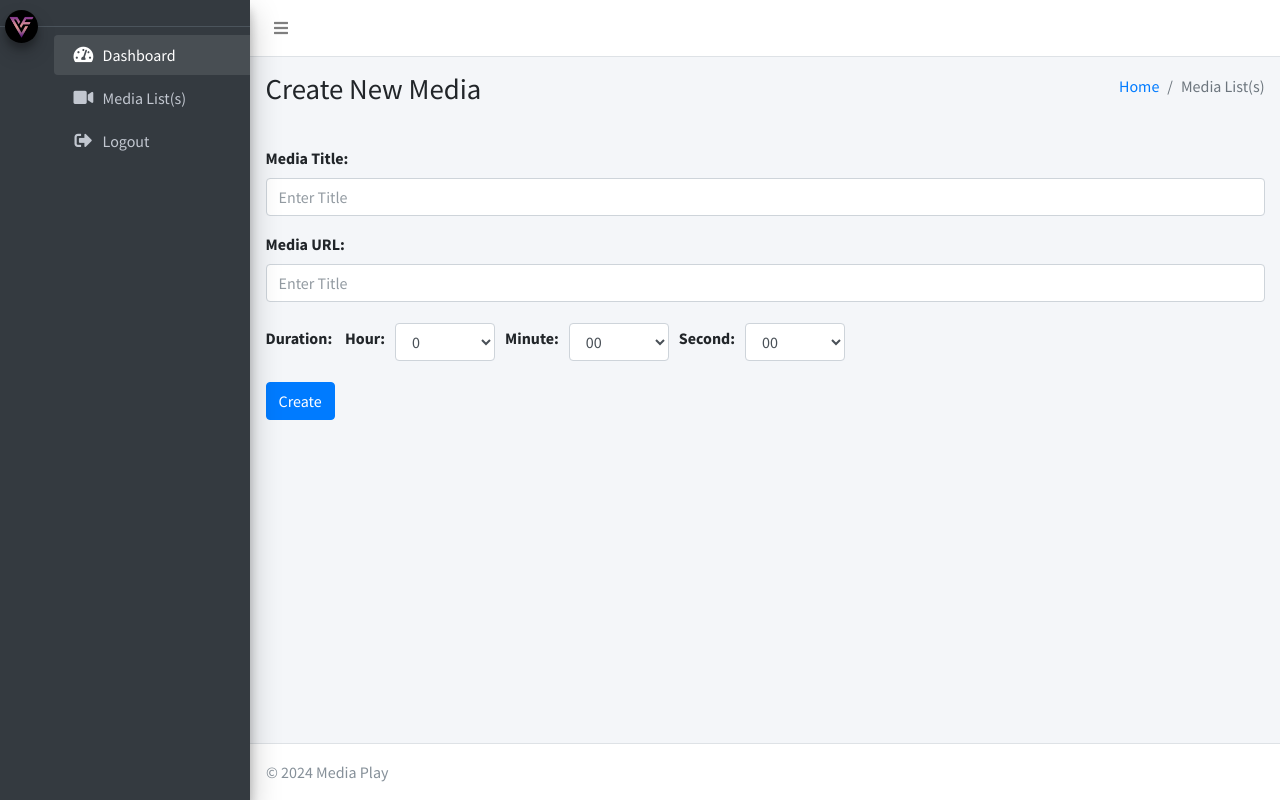
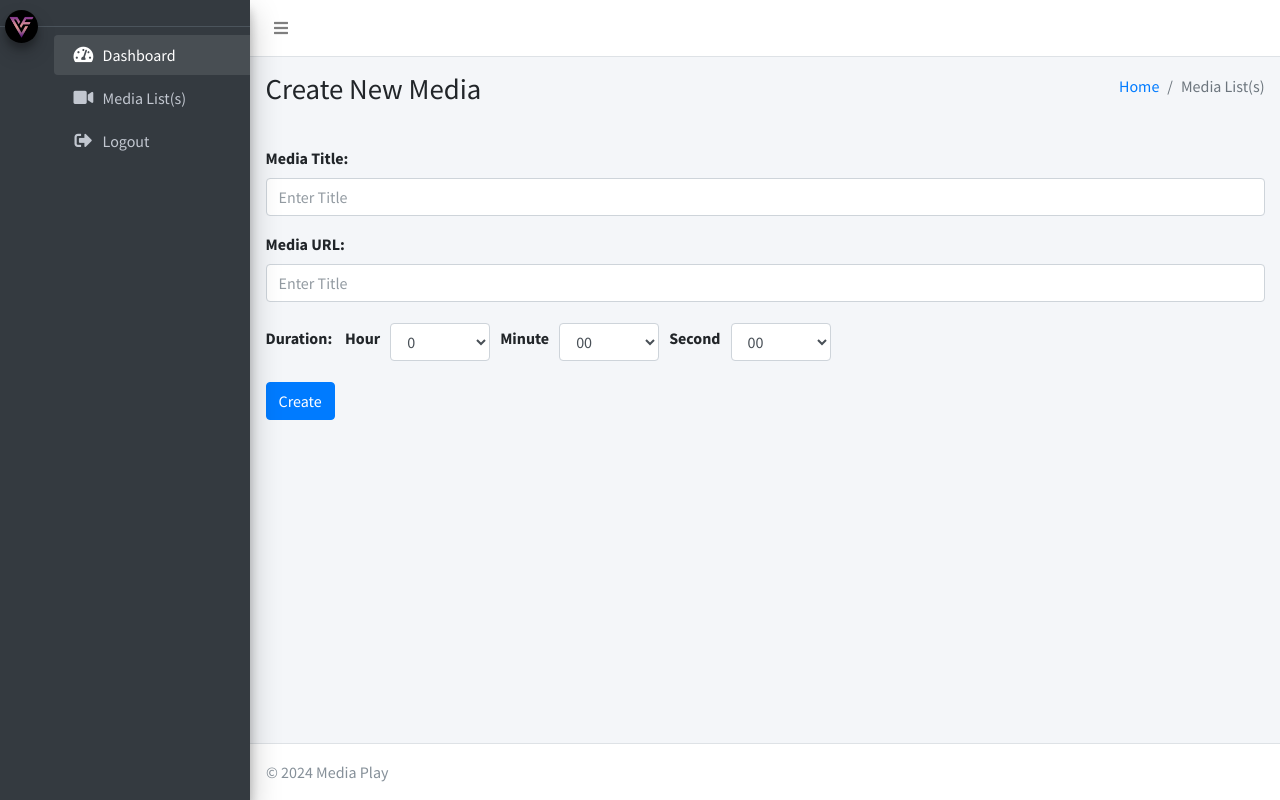
Before and after one commit to sanjaykumar2338/media_play, a Laravel app: template resources/views/admin/pages/media/create.blade.php in a window 1280 px wide. Run offline with Laravel 10, Linux system fonts and the light colour scheme; the template is opened without the code that fills it, so the values that code supplies are empty; some libraries are stand-ins or nearby versions.

Commit message:
new site

```diff
--- a/resources/views/admin/pages/media/create.blade.php
+++ b/resources/views/admin/pages/media/create.blade.php
@@ -49,22 +49,22 @@
                 </div>
 
                 <div class="form-group" style="display: flex; align-items: center;">
-                <label for="url">Duration:</label><br>&nbsp;&nbsp;&nbsp;&nbsp;
-                  <label for="hour" style="margin-right: 10px;">Hour:</label>
+                  <label for="duration">Duration:</label><br>&nbsp;&nbsp;&nbsp;&nbsp;
+                  <label for="hour" style="margin-right: 10px;">Hour</label>
                   <select class="form-control" id="hour" name="hour" style="width: 100px; margin-right: 10px;">
                       @for ($i = 0; $i <= 24; $i++)
                           <option value="{{ $i }}">{{ $i }}</option>
                       @endfor
                   </select>
 
-                  <label for="minute" style="margin-right: 10px;">Minute:</label>
+                  <label for="minute" style="margin-right: 10px;">Minute</label>
                   <select class="form-control" id="minute" name="minute" style="width: 100px; margin-right: 10px;">
                       @for ($i = 0; $i <= 59; $i++)
                           <option value="{{ $i }}">{{ str_pad($i, 2, '0', STR_PAD_LEFT) }}</option>
                       @endfor
                   </select>
 
-                  <label for="second" style="margin-right: 10px;">Second:</label>
+                  <label for="second" style="margin-right: 10px;">Second</label>
                   <select class="form-control" id="second" name="second" style="width: 100px;">
                       @for ($i = 0; $i <= 59; $i++)
                           <option value="{{ $i }}">{{ str_pad($i, 2, '0', STR_PAD_LEFT) }}</option>
```
Also changed, not shown: resources/views/admin/pages/media/edit.blade.php (+4 -4 lines).
